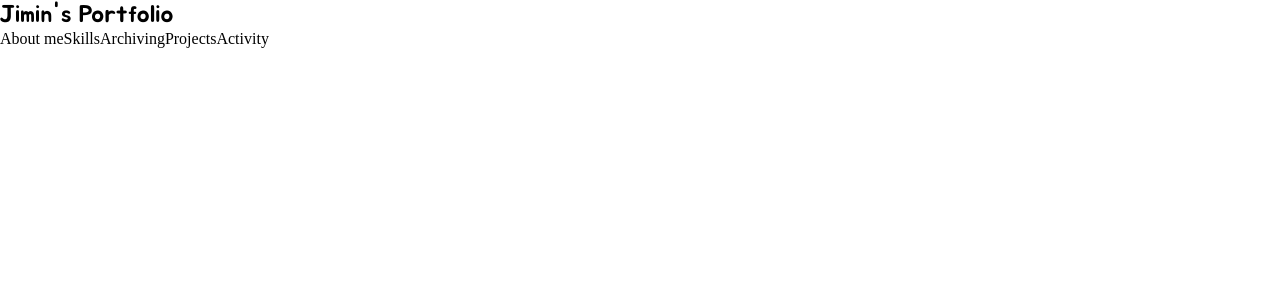
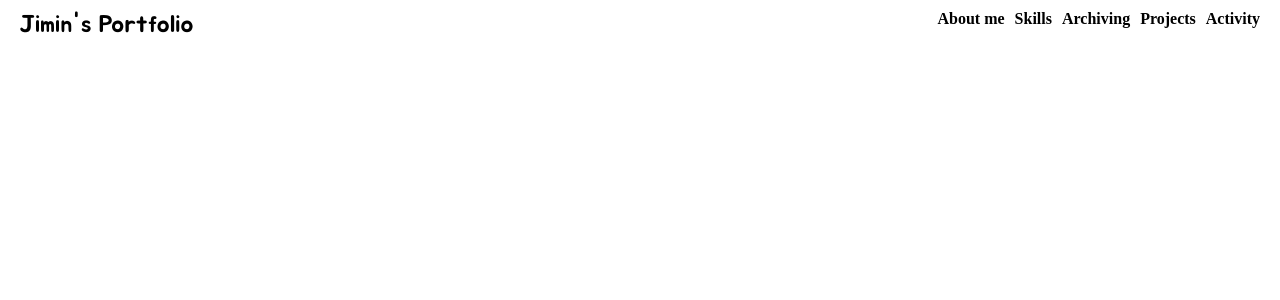
Before and after one commit to wlals4264/bluemin-portfolio, a Next.js app: page /home in a window 1280 px wide. Shown: the top 300 px of the page. Built offline with nearby package versions, Linux system fonts and the light colour scheme.

Commit message:
design: Nav 스타일링

```diff
--- a/src/app/home/layout.tsx
+++ b/src/app/home/layout.tsx
@@ -1,10 +1,9 @@
 import { ReactNode } from 'react';
-import '@/styles/Home.scss';
 
 interface HomeLayoutProps {
   children: ReactNode;
 }
 
 export default function HomeLayout({ children }: HomeLayoutProps) {
-  return <div>{children}</div>;
+  return <div className="">{children}</div>;
 }
--- a/src/app/home/page.tsx
+++ b/src/app/home/page.tsx
@@ -1,13 +1,9 @@
 import Header from '@/components/Header';
-import Link from 'next/link';
 import HomeLayout from './layout';
 
 export default function Home() {
   return (
     <HomeLayout>
-      <Link href="/home">
-        <span className="logo">Jimin&apos;s Portfolio</span>
-      </Link>
       <Header />
     </HomeLayout>
   );
--- a/src/components/Header.tsx
+++ b/src/components/Header.tsx
@@ -1,10 +1,15 @@
+import Link from 'next/link';
 import Nav from './Nav';
+import '@/styles/Header.scss';
 
 export default function Header() {
   const titles = ['About me', 'Skills', 'Archiving', 'Projects', 'Activity'];
   return (
-    <>
+    <div className="header-container">
+      <Link href="/home">
+        <span className="logo">Jimin&apos;s Portfolio</span>
+      </Link>
       <Nav titles={titles} />
-    </>
+    </div>
   );
 }
--- a/src/components/Nav.tsx
+++ b/src/components/Nav.tsx
@@ -1,3 +1,6 @@
+import Link from 'next/link';
+import '../styles/Nav.scss';
+
 interface NavProps {
   titles: string[];
 }
@@ -5,7 +8,11 @@ export default function Nav({ titles }: NavProps) {
   return (
     <nav>
       {titles.map((title, index) => {
-        return <span key={index}>{title}</span>;
+        return (
+          <Link key={index} href={`/${title}`}>
+            <span>{title}</span>
+          </Link>
+        );
       })}
     </nav>
   );
--- /dev/null
+++ b/src/styles/Header.scss
@@ -0,0 +1,10 @@
+.header-container {
+  display: flex;
+  justify-content: space-between;
+  padding: 10px 20px;
+}
+
+.logo {
+  font-family: var(--font-jua);
+  font-size: 1.5rem;
+}
--- a/src/styles/Home.scss
+++ /dev/null
@@ -1,4 +0,0 @@
-.logo {
-  font-family: var(--font-jua);
-  font-size: 1.5rem;
-}
--- /dev/null
+++ b/src/styles/Nav.scss
@@ -0,0 +1,9 @@
+nav {
+  display: flex;
+  gap: 10px;
+
+  span {
+    cursor: pointer;
+    font-weight: bold;
+  }
+}
```
